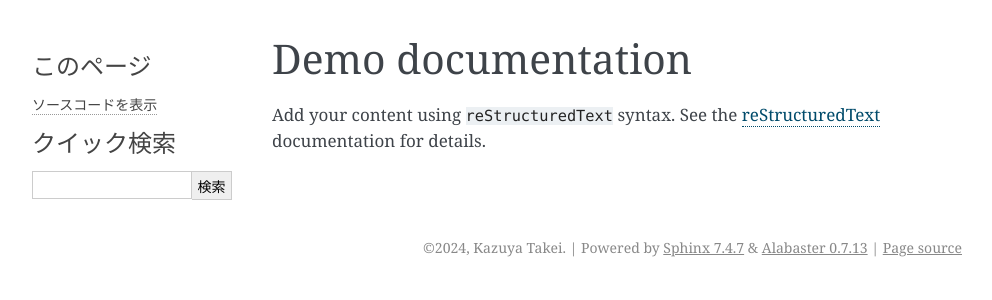
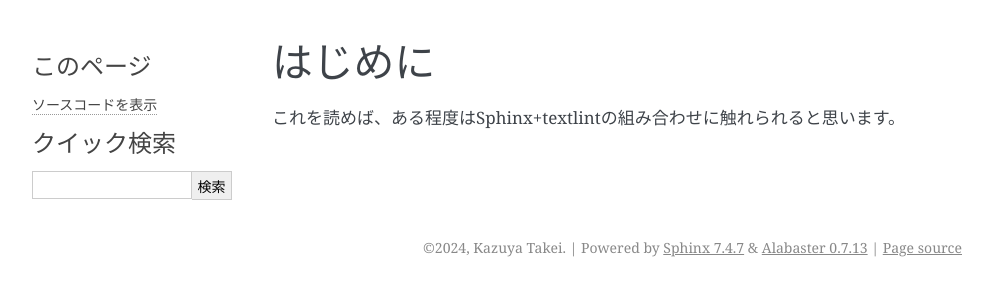
Before and after one commit to attakei-sandbox/demo-textlint-with-sphinx, a Sphinx documentation site: the page built from source/index.rst, in a window 1280 px wide. Shown: the top 300 px of the page, without its empty margins (148-1140 px from the left). Built offline with Sphinx 7.4.7, drawn with Linux system fonts in a browser that asks for light colours.

Commit message:
Update with ignoring

```diff
--- a/source/index.rst
+++ b/source/index.rst
@@ -1,16 +1,8 @@
-.. Demo documentation master file, created by
-   sphinx-quickstart on Thu Nov 28 00:14:50 2024.
-   You can adapt this file completely to your liking, but it should at least
-   contain the root `toctree` directive.
+はじめに
+========
 
-Demo documentation
-==================
+.. textlint-disable
 
-Add your content using ``reStructuredText`` syntax. See the
-`reStructuredText <https://www.sphinx-doc.org/en/master/usage/restructuredtext/index.html>`_
-documentation for details.
+これを読めば、ある程度はSphinx+textlintの組み合わせに触れられると思います。
 
-
-.. toctree::
-   :maxdepth: 2
-   :caption: Contents:
+.. textlint-enable
```
